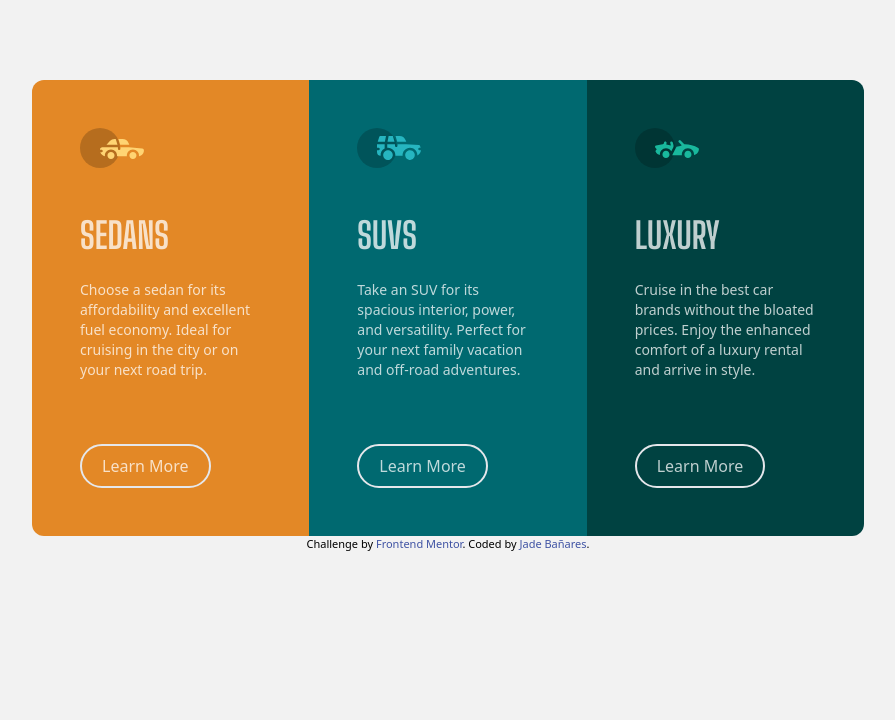
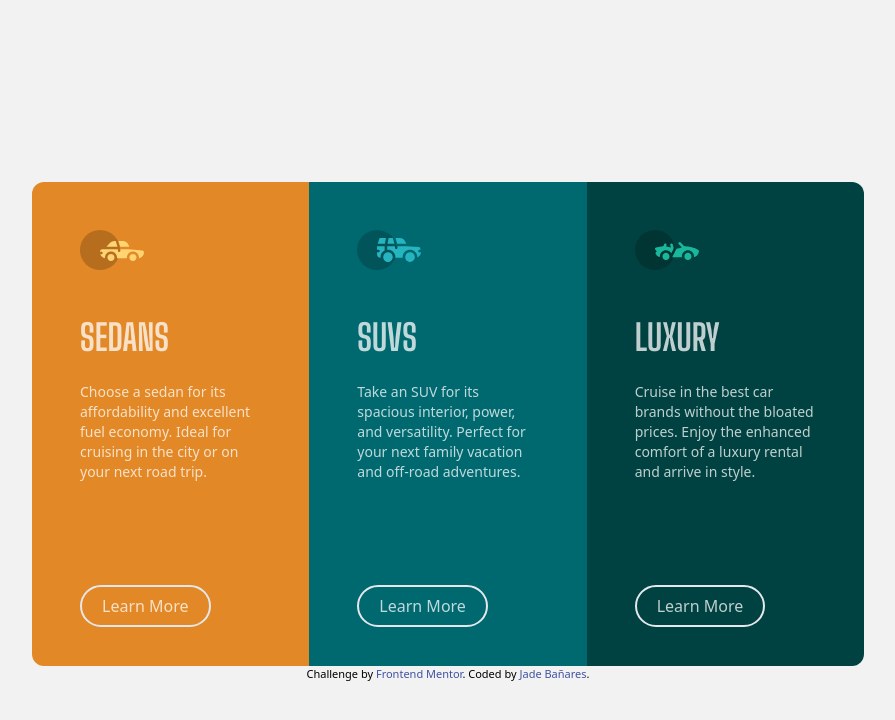
Before and after one commit to jade-arinal-banares/three-column-preview-card, a website: page index.html in a window 1280 px wide. Shown: the whole page, without its empty margins (192-1087 px from the left). Drawn offline with Linux system fonts and the light colour scheme.

Commit message:
minor changes

```diff
--- a/index.html
+++ b/index.html
@@ -31,73 +31,84 @@
       }
     </style>
   </head>
-  <body class="bg-bgColor">
-    <div
-      class="mx-auto mt-18 grid sm:grid-rows-3 lg:grid lg:grid-cols-3 lg:px-56 lg:grid-rows-1"
+  <body
+    class="bg-bgColor flex min-h-screen flex-col items-center justify-center"
   >
     <div
-        class="mx-4 mt-20 bg-brightOrange py-12 rounded-t-xl lg:mx-0 lg:rounded-l-xl lg:rounded-r-none"
+      class="mx-auto grid sm:grid-rows-3 lg:grid lg:grid-cols-3 lg:px-56 lg:grid-rows-1"
+    >
+      <div
+        class="mx-4 mt-16 bg-brightOrange py-12 rounded-t-xl lg:mx-0 lg:rounded-l-xl lg:rounded-r-none"
       >
         <img class="px-12 pb-12" src="./images/icon-sedans.svg" alt="" />
-        <h1
+        <h2
           class="px-12 pb-6 uppercase text-txtColor font-bold font-fontFam text-4xl"
         >
           Sedans
-        </h1>
+        </h2>
         <p class="text-txtColor px-12 text-sm">
           Choose a sedan for its affordability and excellent fuel economy. Ideal
           for cruising in the city or on your next road trip.
         </p>
-        <button
+        <div class="mt-28">
+          <a
             class="mx-12 mt-16 py-2 px-5 text-txtColor rounded-3xl border-solid border-2 border-text-txtColor hover:bg-bgColor hover:text-brightOrange"
+            href="#"
           >
             Learn More
-        </button>
+          </a>
+        </div>
       </div>
       <!-- ... -->
-      <div class="mx-4 bg-darkCyan py-12 lg:mx-0 lg:mt-20">
+      <div class="mx-4 bg-darkCyan py-12 lg:mx-0 lg:mt-16">
         <img class="px-12 pb-12" src="./images/icon-suvs.svg" alt="" />
-        <h1
+        <h2
           class="px-12 pb-6 uppercase text-txtColor font-bold font-fontFam text-4xl"
         >
           SUVs
-        </h1>
+        </h2>
         <p class="text-txtColor px-12 text-sm">
           Take an SUV for its spacious interior, power, and versatility. Perfect
           for your next family vacation and off-road adventures.
         </p>
-        <button
+        <div class="mt-28">
+          <a
             class="mx-12 mt-16 py-2 px-5 text-txtColor rounded-3xl border-solid border-2 border-text-txtColor hover:bg-bgColor hover:text-darkCyan"
+            href="#"
           >
             Learn More
-        </button>
+          </a>
+        </div>
       </div>
       <div
-        class="mx-4 mb-20 bg-veryDarkCyan py-12 rounded-b-xl lg:mb-0 lg:mx-0 lg:mt-20 lg:rounded-r-xl lg:rounded-l-none"
+        class="mx-4 mb-20 bg-veryDarkCyan py-12 rounded-b-xl lg:mb-0 lg:mx-0 lg:mt-16 lg:rounded-r-xl lg:rounded-l-none"
       >
         <img class="px-12 pb-12" src="./images/icon-luxury.svg" alt="" />
-        <h1
+        <h2
           class="px-12 pb-6 uppercase text-txtColor font-bold font-fontFam text-4xl"
         >
           Luxury
-        </h1>
+        </h2>
         <p class="text-txtColor px-12 text-sm">
           Cruise in the best car brands without the bloated prices. Enjoy the
           enhanced comfort of a luxury rental and arrive in style.
         </p>
-        <button
-          class="mx-12 mt-16 py-2 px-5 text-txtColor rounded-3xl border-solid border-2 border-text-txtColor hover:bg-bgColor hover:text-veryDarkCyan"
+        <div class="mt-28">
+          <a
+            class="mx-12 py-2 px-5 text-txtColor rounded-3xl border-solid border-2 border-text-txtColor hover:bg-bgColor hover:text-veryDarkCyan"
+            href="#"
           >
             Learn More
-        </button>
+          </a>
+        </div>
       </div>
     </div>
 
-    <div class="attribution">
+    <footer class="attribution">
       Challenge by
       <a href="https://www.frontendmentor.io?ref=challenge" target="_blank"
         >Frontend Mentor</a
       >. Coded by <a href="#">Jade Bañares</a>.
-    </div>
+    </footer>
   </body>
 </html>
```
Also changed, not shown: css/main.css. Lines whose indentation alone changed are shown as unchanged.
